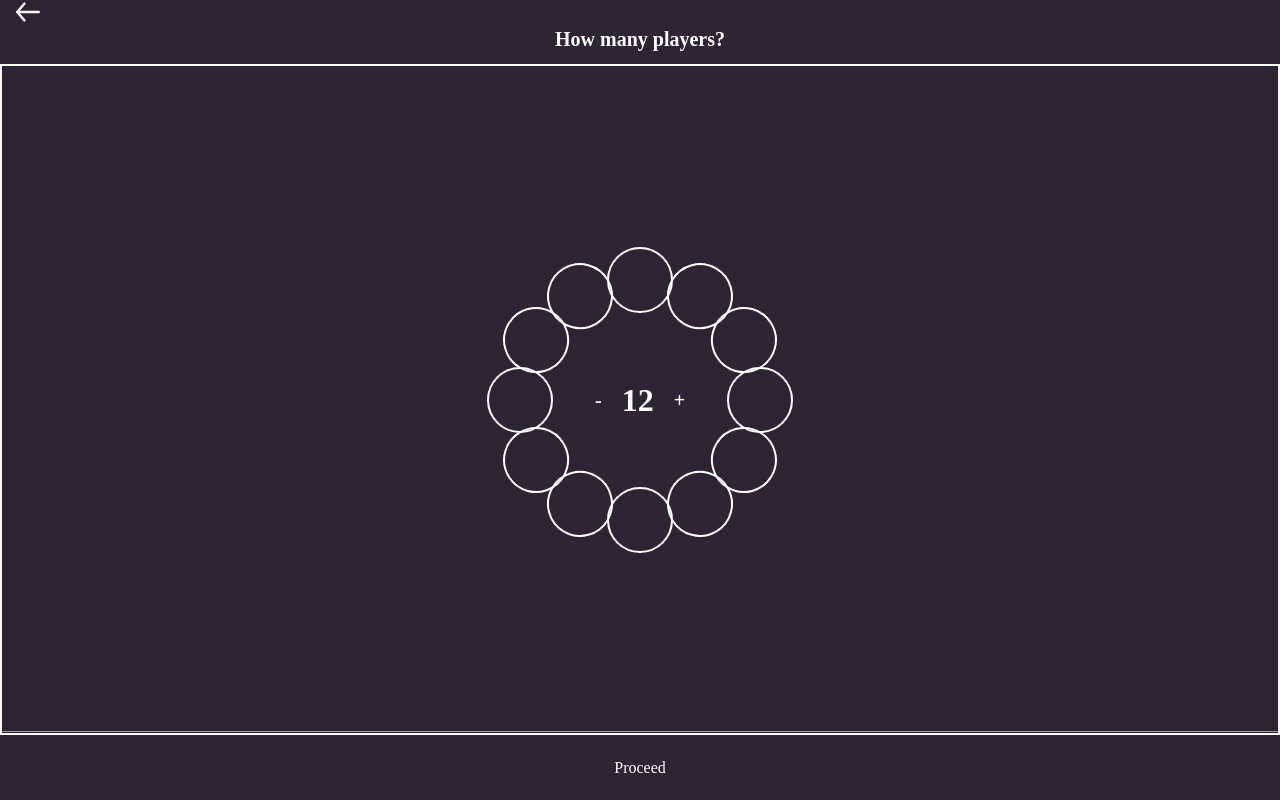
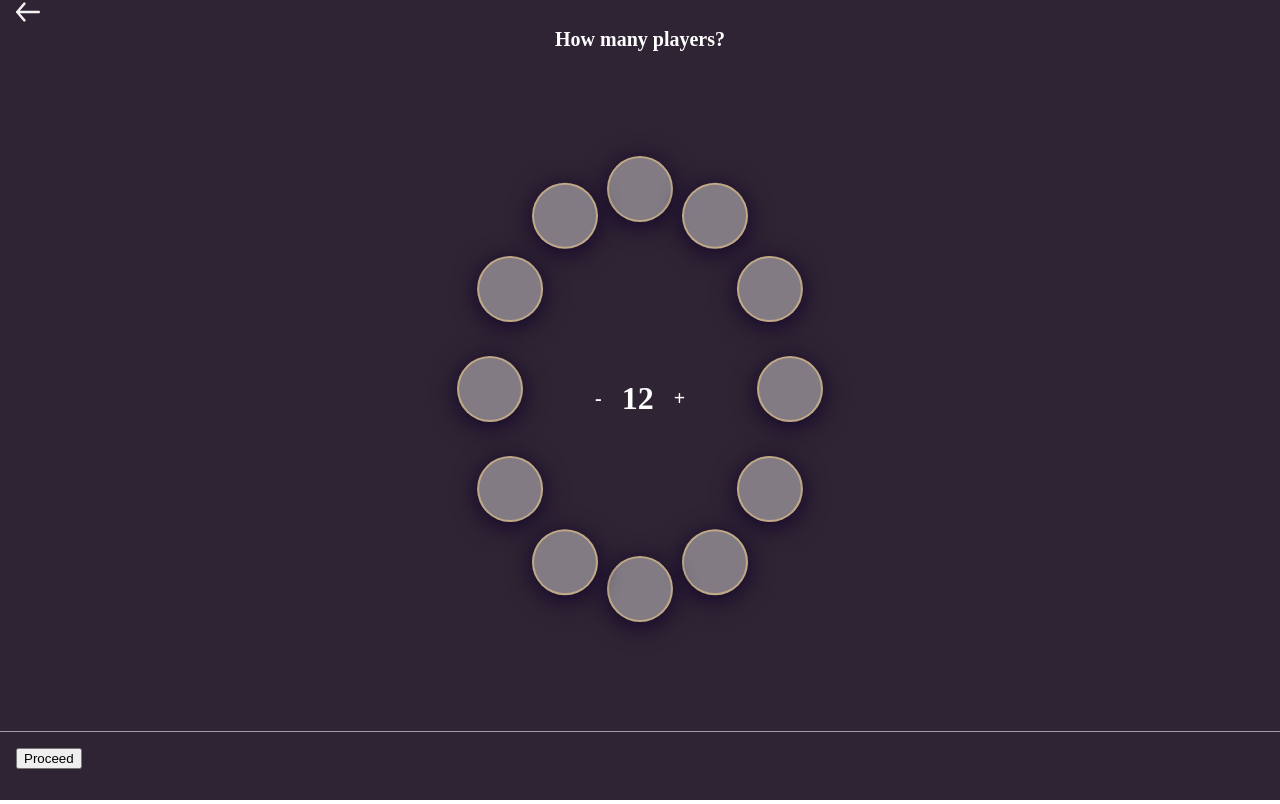
Before and after one commit to alexbaluhin/botc-game-tracker, an Angular app: page /players-count-selection in a window 1280 px wide. Built offline with nearby package versions, Linux system fonts and the light colour scheme; a web font is replaced by a local one.

Commit message:
feat: new Grimoire component and tokens place by super-ellipse principle

```diff
--- a/src/app/game-setup/features/players-count-selection/players-count-selection.component.html
+++ b/src/app/game-setup/features/players-count-selection/players-count-selection.component.html
@@ -2,18 +2,14 @@
   <span header>How many players?</span>
 </app-game-setup-header>
 <main>
-  <div class="grimoire" [style]="'--total: ' + playersCount">
+  <app-grimoire [players]="players()">
     <app-counter
+      in-grimoire-center
       class="counter"
-      [ngModel]="playersCount"
+      [ngModel]="players().length"
       (ngModelChange)="onPlayersCountChange($event)"></app-counter>
-    @for (player of players; track player; let i = $index) {
-      <div class="player-token" [style]="'--index: ' + i"></div>
-    }
-  </div>
+  </app-grimoire>
 </main>
 <app-action-bar>
-  <button mat-raised-button color="primary" (click)="acceptPlayersCount()">
-    Proceed
-  </button>
+  <button (click)="acceptPlayersCount()">Proceed</button>
 </app-action-bar>
--- a/src/app/game-setup/features/players-count-selection/players-count-selection.component.scss
+++ b/src/app/game-setup/features/players-count-selection/players-count-selection.component.scss
@@ -16,22 +16,5 @@ main {
   height: 100%;
   border: 2px solid #fff;
 
-  .counter,
-  .player-token {
-    position: absolute;
-    top: 50%;
-    left: 50%;
-    transform: translate(-50%, -50%);
-  }
 
-  .player-token {
-    width: 62px;
-    height: 62px;
-    border: 2px solid #fff;
-    border-radius: 50%;
-    transform:
-      translate(-50%, -50%)
-      rotate(calc(360deg / var(--total) * var(--index)))
-      translateY(calc(15 * -1ch));
-  }
 }
--- a/src/app/game-setup/features/players-count-selection/players-count-selection.component.ts
+++ b/src/app/game-setup/features/players-count-selection/players-count-selection.component.ts
@@ -1,24 +1,26 @@
-import { ChangeDetectionStrategy, Component, inject } from '@angular/core';
+import {
+  ChangeDetectionStrategy,
+  Component,
+  inject,
+  signal,
+} from '@angular/core';
 import { FormsModule } from '@angular/forms';
-import { MatButtonModule } from '@angular/material/button';
 import { Router } from '@angular/router';
 import { ActionBarComponent } from '../../../shared/components/action-bar/action-bar.component';
+import { GrimoireComponent } from '../../../shared/components/grimoire/grimoire.component';
+import { Player } from '../../../typings';
 import { GameSetupInfoService } from '../../data-access/game-setup-info.service';
 import { CounterComponent } from '../../ui/counter/counter.component';
 import { GameSetupHeaderComponent } from '../../ui/game-setup-header/game-setup-header.component';
-
-interface Player {
-  name?: string;
-}
 
 @Component({
   selector: 'app-players-count-selection',
   imports: [
     GameSetupHeaderComponent,
     ActionBarComponent,
-    MatButtonModule,
     CounterComponent,
     FormsModule,
+    GrimoireComponent,
   ],
   templateUrl: './players-count-selection.component.html',
   styleUrls: ['./players-count-selection.component.scss'],
@@ -27,20 +29,19 @@ interface Player {
 export class PlayersCountSelectionComponent {
   router = inject(Router);
   gameSetupInfoService = inject(GameSetupInfoService);
-  playersCount = 12;
-  players: Player[] = new Array(this.playersCount).fill({});
+
+  players = signal<Player[]>(new Array(12).fill({}));
 
   onPlayersCountChange(newCount: number) {
-    this.playersCount = newCount;
-    if (this.players.length < this.playersCount) {
-      this.players.push({});
+    if (this.players().length < newCount) {
+      this.players.update(players => [...players, {}]);
     } else {
-      this.players.pop();
+      this.players.update(players => players.slice(0, -1));
     }
   }
 
   acceptPlayersCount() {
-    this.gameSetupInfoService.setPlayersCount(this.playersCount);
+    this.gameSetupInfoService.setPlayersCount(this.players().length);
     this.router.navigate(['characters-selection']);
   }
 }
--- a/src/app/shared/components/action-bar/action-bar.component.scss
+++ b/src/app/shared/components/action-bar/action-bar.component.scss
@@ -7,8 +7,5 @@
   border-top: 1px solid rgba(255, 255, 255, 0.55);
   .container {
     padding: 16px;
-    &::ng-deep > * {
-      width: 100%;
-    }
   }
 }
--- /dev/null
+++ b/src/app/shared/components/grimoire/grimoire.component.html
@@ -0,0 +1,8 @@
+<div class="players-container">
+  <div class="grimoire-center">
+    <ng-content select="[in-grimoire-center]"></ng-content>
+  </div>
+  @for (player of players(); track player; let i = $index) {
+    <app-player class="player" [player]="player" #playerElement></app-player>
+  }
+</div>
--- /dev/null
+++ b/src/app/shared/components/grimoire/grimoire.component.scss
@@ -0,0 +1,21 @@
+@use "variables" as var;
+
+:host,
+.players-container {
+  position: relative;
+  width: 100%;
+  height: 100%;
+}
+
+.player {
+  position: absolute;
+  top: calc(50% - calc(var.$seat-height / 2));
+  left: calc(50% - calc(var.$seat-width / 2));
+}
+
+.grimoire-center {
+  position: absolute;
+  top: 50%;
+  left: 50%;
+  transform: translate(-50%, -50%);
+}
--- /dev/null
+++ b/src/app/shared/components/grimoire/grimoire.component.ts
@@ -0,0 +1,51 @@
+import {
+  ChangeDetectionStrategy,
+  Component,
+  effect,
+  ElementRef,
+  input,
+  viewChildren,
+} from '@angular/core';
+import { Player } from 'src/app/typings';
+import { PlayerComponent } from '../player/player.component';
+
+@Component({
+  selector: 'app-grimoire',
+  templateUrl: './grimoire.component.html',
+  styleUrl: './grimoire.component.scss',
+  changeDetection: ChangeDetectionStrategy.OnPush,
+  imports: [PlayerComponent],
+})
+export class GrimoireComponent {
+  players = input.required<Player[]>();
+
+  playersElements = viewChildren<PlayerComponent, ElementRef>('playerElement', {
+    read: ElementRef,
+  });
+
+  constructor() {
+    effect(() => {
+      const playersCount = this.playersElements().length;
+      for (let i = 0; i < playersCount; i++) {
+        const t = ((2 * Math.PI) / playersCount) * (i + playersCount * 0.75);
+        const cosT = Math.cos(t);
+        const sinT = Math.sin(t);
+        const horizontalRadius = 150;
+        const verticalRadius = 200;
+        const superEllipseRadius = 2;
+
+        const x =
+          horizontalRadius *
+          Math.sign(cosT) *
+          Math.pow(Math.abs(cosT), 2 / superEllipseRadius);
+        const y =
+          verticalRadius *
+          Math.sign(sinT) *
+          Math.pow(Math.abs(sinT), 2 / superEllipseRadius);
+
+        const element = this.playersElements()[i].nativeElement;
+        element.style.transform = `translateX(${x}px) translateY(${y}px)`;
+      }
+    });
+  }
+}
--- a/src/app/typings.ts
+++ b/src/app/typings.ts
@@ -1,4 +1,9 @@
 import { CharacterType, CharacterEdition } from './constants';
+
+export type Player = {
+  name?: string;
+  character?: Character;
+};
 
 export interface CharacterJinx {
   id: string;
```
